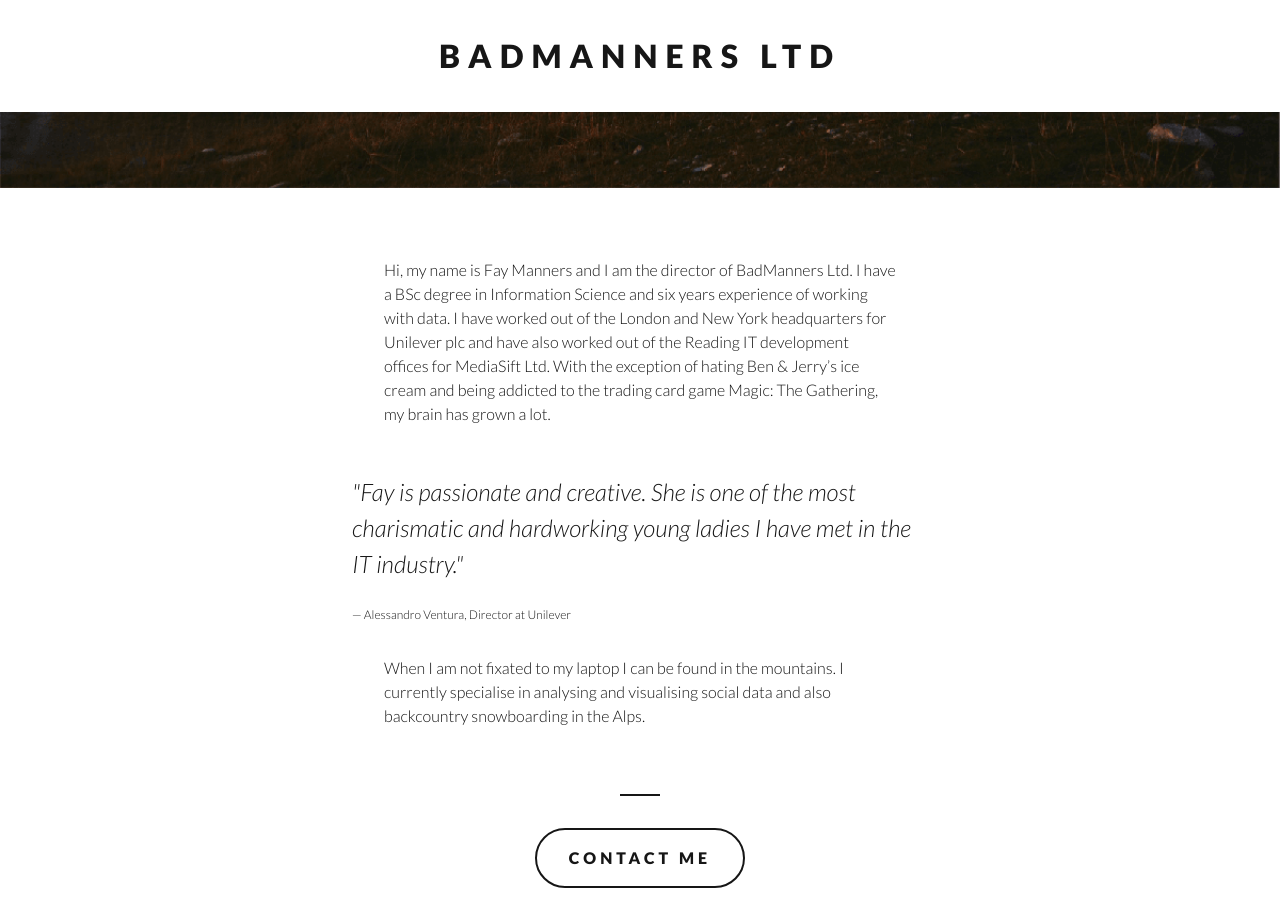
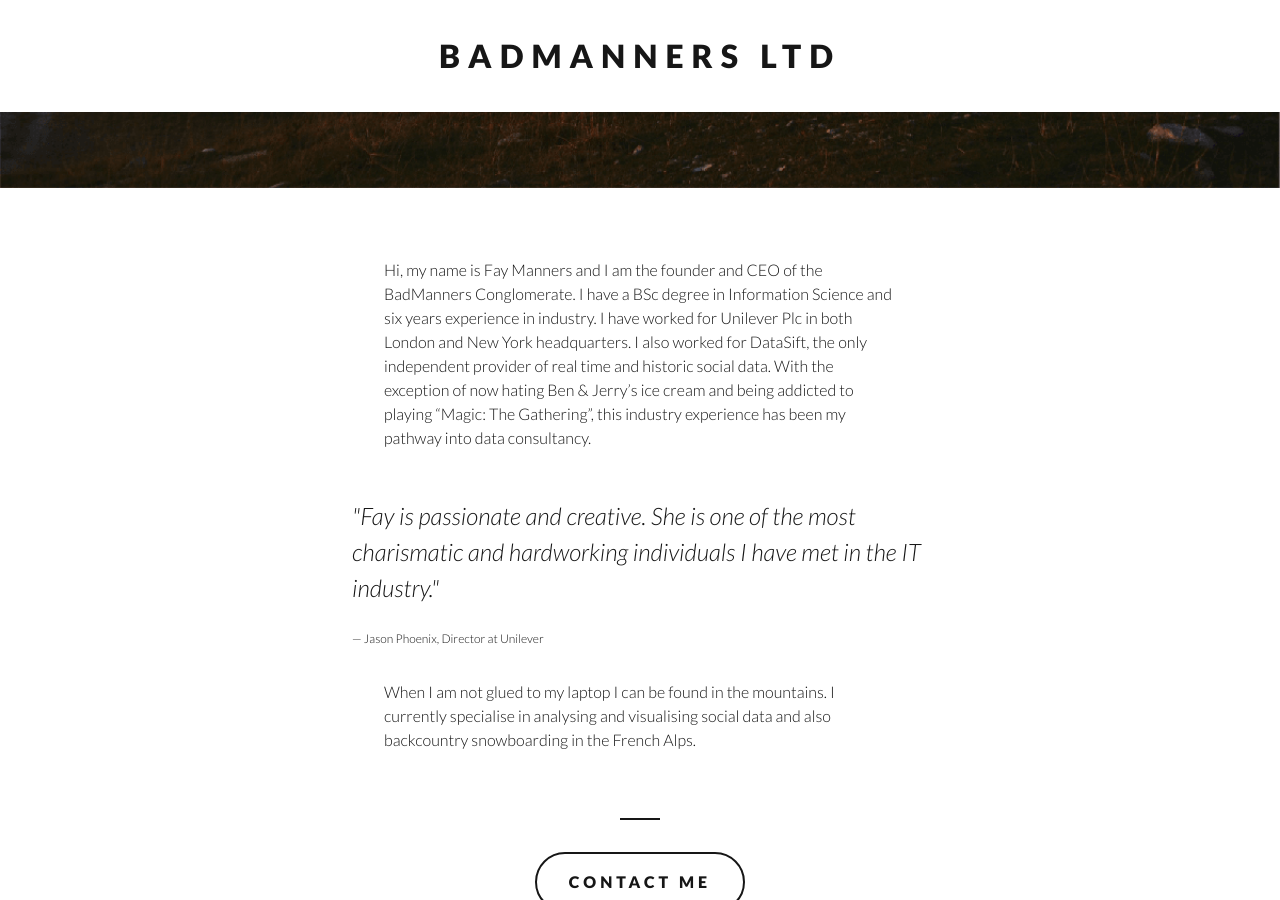
Before and after one commit to LaOnda/faymanners.github.io, a Jekyll site: the page built from index.md, in a window 1280 px wide and 900 px high, scrolled down 1259 px. Built offline with Jekyll 4.4.1, drawn with Linux system fonts in a browser that asks for light colours; nearby versions of some CDN libraries; Markdown is read by kramdown in place of the engine named in the settings.

Commit message:
Update index.md

```diff
--- a/index.md
+++ b/index.md
@@ -28,14 +28,14 @@ social:
     url: uk.linkedin.com/pub/fay-manners/12/907/a8b/en
 
 testimonial:
-  - quote: Fay is passionate and creative. She is one of the most charismatic and hardworking young ladies I have met in the IT industry.
-    source: Alessandro Ventura, Director at Unilever
+  - quote: Fay is passionate and creative. She is one of the most charismatic and hardworking individuals I have met in the IT industry.
+    source: Jason Phoenix, Director at Unilever
 
 footer:
 ---
 
-Hi, my name is Fay Manners and I am the director of BadManners Ltd. I have a BSc degree in Information Science and six years experience of working with data. I have worked out of the London and New York headquarters for Unilever plc and have also worked out of the Reading IT development offices for MediaSift Ltd. With the exception of hating Ben & Jerry's ice cream and being addicted to the trading card game Magic: The Gathering, my brain has grown a lot.
+Hi, my name is Fay Manners and I am the founder and CEO of the BadManners Conglomerate. I have a BSc degree in Information Science and six years experience in industry. I have worked for Unilever Plc in both London and New York headquarters. I also worked for DataSift, the only independent provider of real time and historic social data. With the exception of now hating Ben & Jerry's ice cream and being addicted to playing "Magic: The Gathering", this industry experience has been my pathway into data consultancy.
 
 {% include testimonial.html %}
 
-When I am not fixated to my laptop I can be found in the mountains. I currently specialise in analysing and visualising social data and also backcountry snowboarding in the Alps.
+When I am not glued to my laptop I can be found in the mountains. I currently specialise in analysing and visualising social data and also backcountry snowboarding in the French Alps.
```
